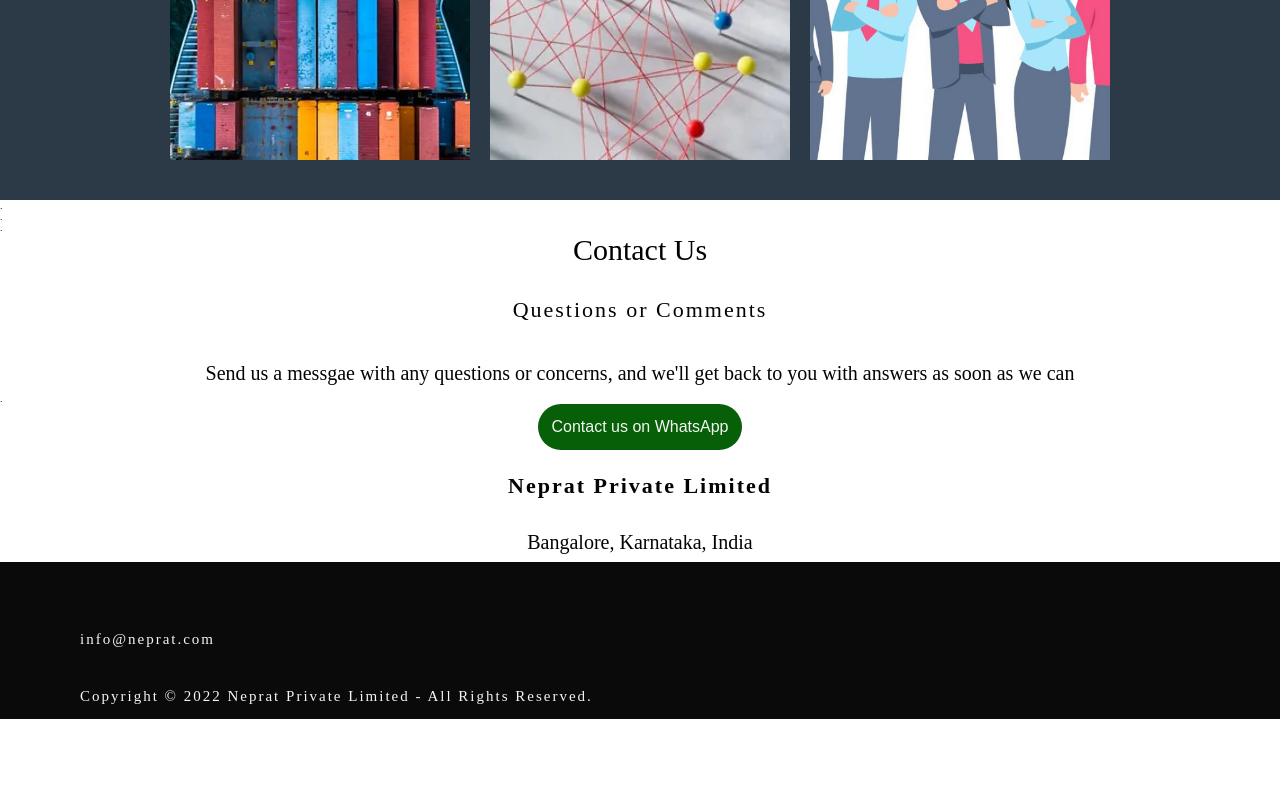
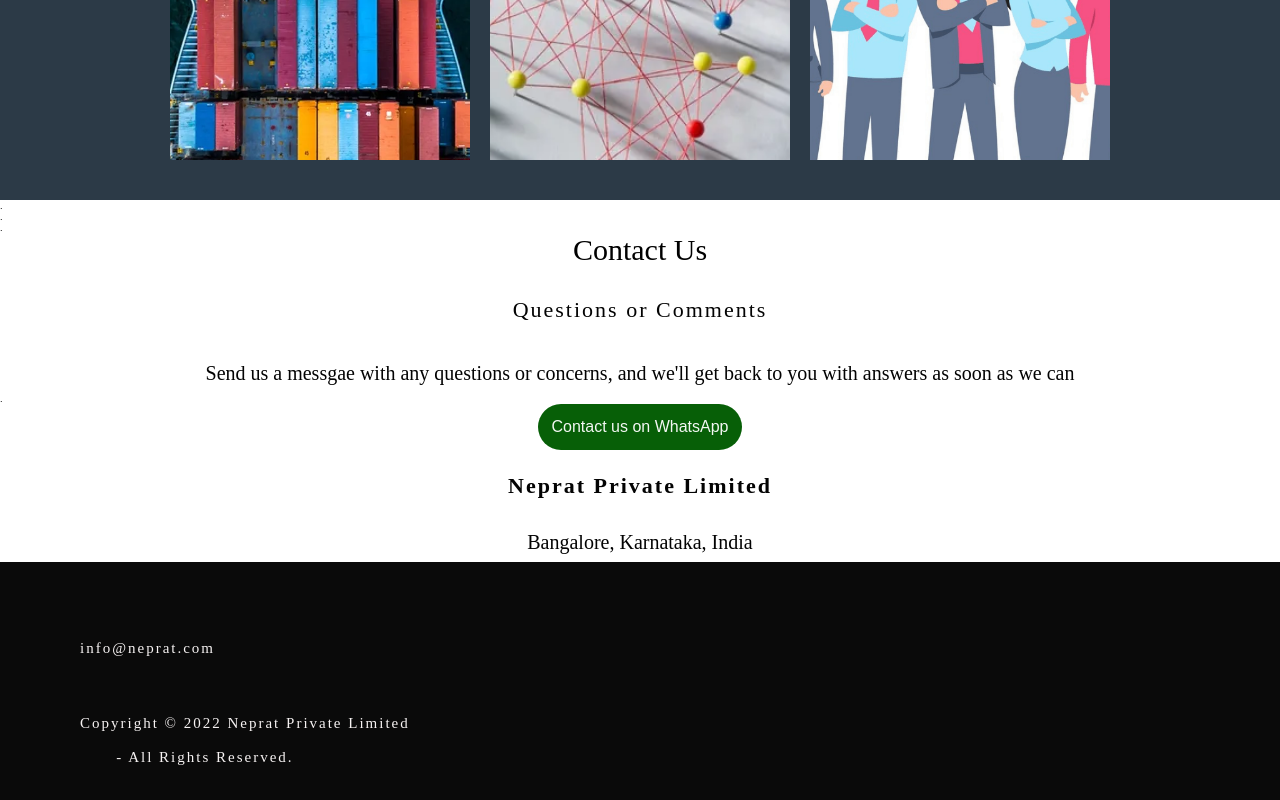
Before and after one commit to mahatoamar2013/neprat, a plain HTML site: page index.html in a window 1280 px wide. Shown: the part 1196-1996 px from the top of the page. Before the commit the page ends 1915 px from the top, so only its background shows below. Drawn offline with nearby package versions, Linux system fonts and the light colour scheme.

Commit message:
Add files via upload

```diff
--- a/index.html
+++ b/index.html
@@ -172,8 +172,8 @@
 <section class="footer" id="footer">
 <div class="content">
          <h1> info@neprat.com </h1>
-	<p><h1> Copyright © 2022 Neprat Private Limited - All Rights Reserved.
-
+	<h1> Copyright © 2022 Neprat Private Limited
+      <h2> - All Rights Reserved.
     </div>
 </section>
 
--- a/style.css
+++ b/style.css
@@ -615,7 +615,7 @@
   color: rgb(247, 243, 243);
   font-weight: 100;
   letter-spacing: 2px;
-  line-height: 0;
+  line-height: -5;
   word-wrap: break-word;
   font-family: 'Old Standard TT', serif;
   transition: 0.5s;
@@ -626,7 +626,17 @@
   display: block;
 
 }
-
+.footer h2{
+  font-size: 15px;
+  color: rgb(247, 243, 243);
+  font-weight: 50;
+  letter-spacing: 2px;
+  line-height: 3;
+  word-wrap: break-word;
+  font-family: 'Old Standard TT', serif;
+  transition: 0.5s;
+  text-align:center;
+}
 
 
 
```
